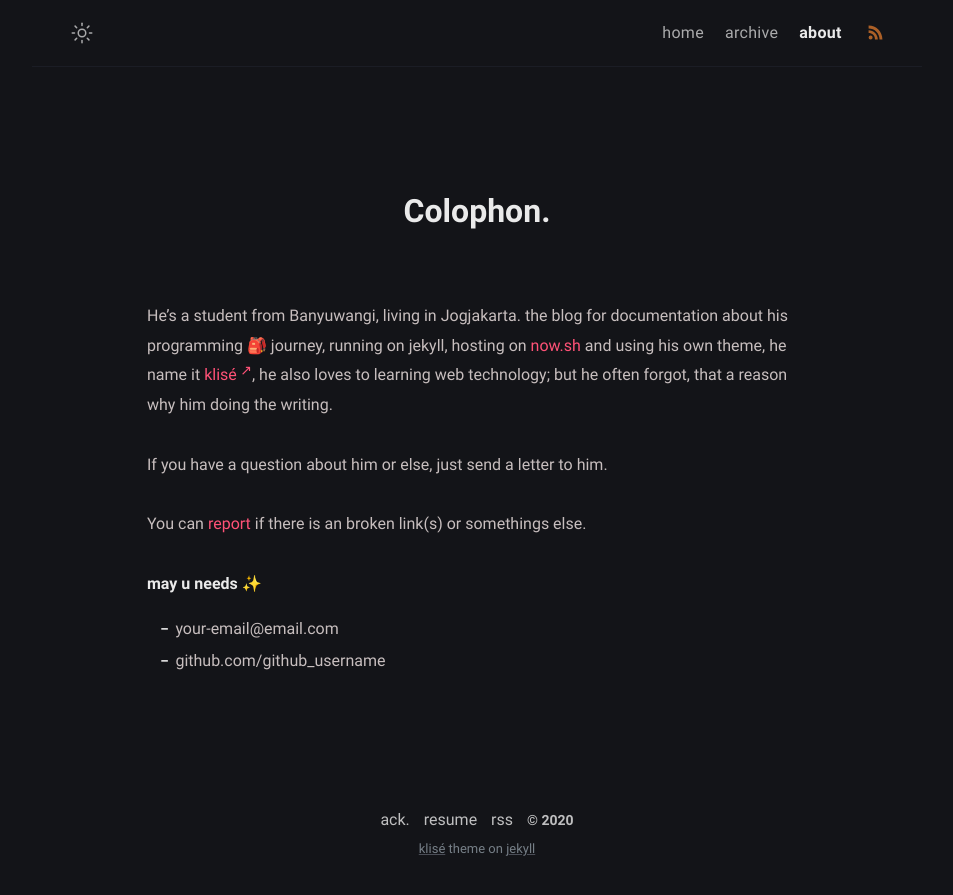
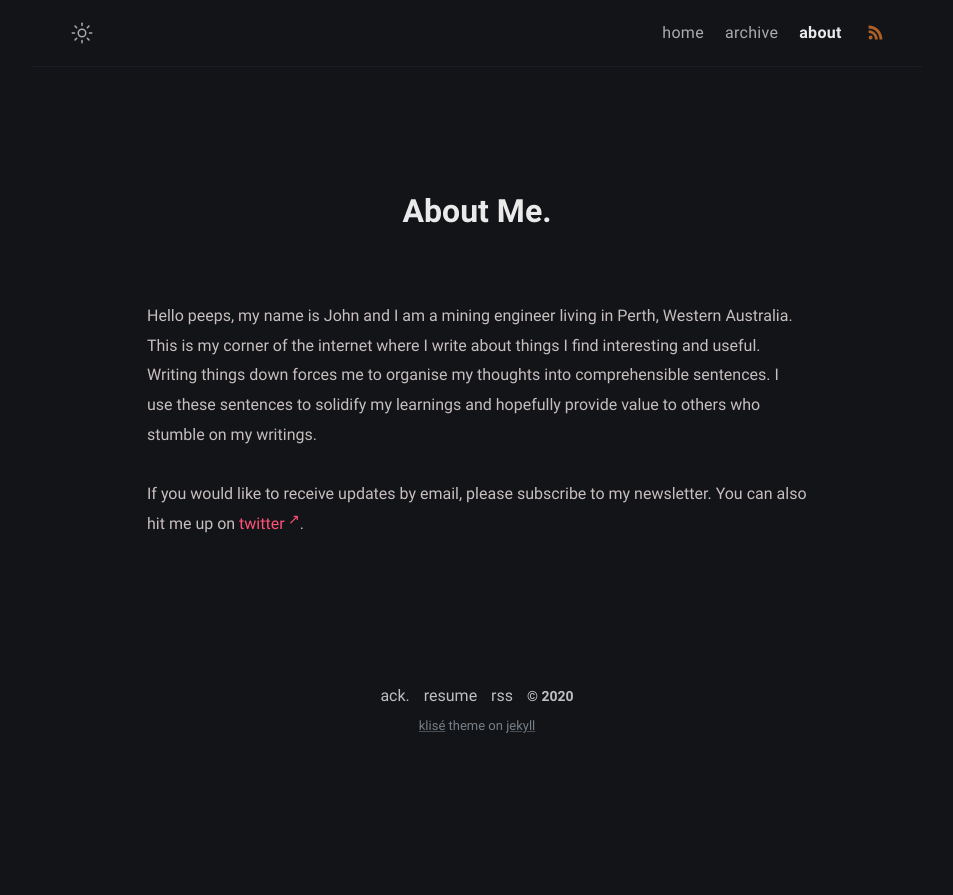
Before and after one commit to johnun/jekyll_blog, a Jekyll site: the page built from about.md, in a window 1280 px wide. Shown: the top 895 px of the page, without its empty margins (163-1116 px from the left). Built offline with Jekyll 4.4.1, drawn with Linux system fonts in a browser that asks for light colours.

Commit message:
Update about page

```diff
--- a/about.md
+++ b/about.md
@@ -1,18 +1,13 @@
 ---
-title: Colophon
+title: About Me
 permalink: /about/
 layout: page
-excerpt: Hello peeps, I'm student of computer science from Banyuwangi, living in Jogjakarta. This blog for documentation about my programming journey, running on jekyll, hosting on netlify and using my own simple theme.
+excerpt: This is the personal blog of John Un. Subscribe to the newsletter if you would like to keep in touch. You can also find me on <a href="https://twitter.com/iamjohnun" target="_blank" rel="noopener">twitter</a>.
 comments: false
 ---
 
-He's a student from Banyuwangi, living in Jogjakarta. the blog for documentation about his programming 🎒 journey, running on jekyll, hosting on [now.sh](http://now.sh) and using his own theme, he name it <a href="https://github.com/piharpi/jekyll-klise" target="_blank" rel="noopener">klisé</a>, he also loves to learning web technology; but he often forgot, that a reason why him doing the writing.
 
-If you have a question about him or else, just send a letter to him.
 
-You can [report](http://github.com/piharpi/jekyll-klise/issues/new) if there is an broken link(s) or somethings else.
+Hello peeps, my name is John and I am a mining engineer living in Perth, Western Australia. This is my corner of the internet where I write about things I find interesting and useful. Writing things down forces me to organise my thoughts into comprehensible sentences. I use these sentences to solidify my learnings and hopefully provide value to others who stumble on my writings.
 
-**may u needs ✨**
-
-- {{ site.author.email }}
-- github.com/{{ site.author.github }}
+If you would like to receive updates by email, please subscribe to my newsletter. You can also hit me up on <a href="https://twitter.com/iamjohnun" target="_blank" rel="noopener">twitter</a>.
```
Also changed, not shown: _config.yml (line endings or trailing spaces), 2 other files.
